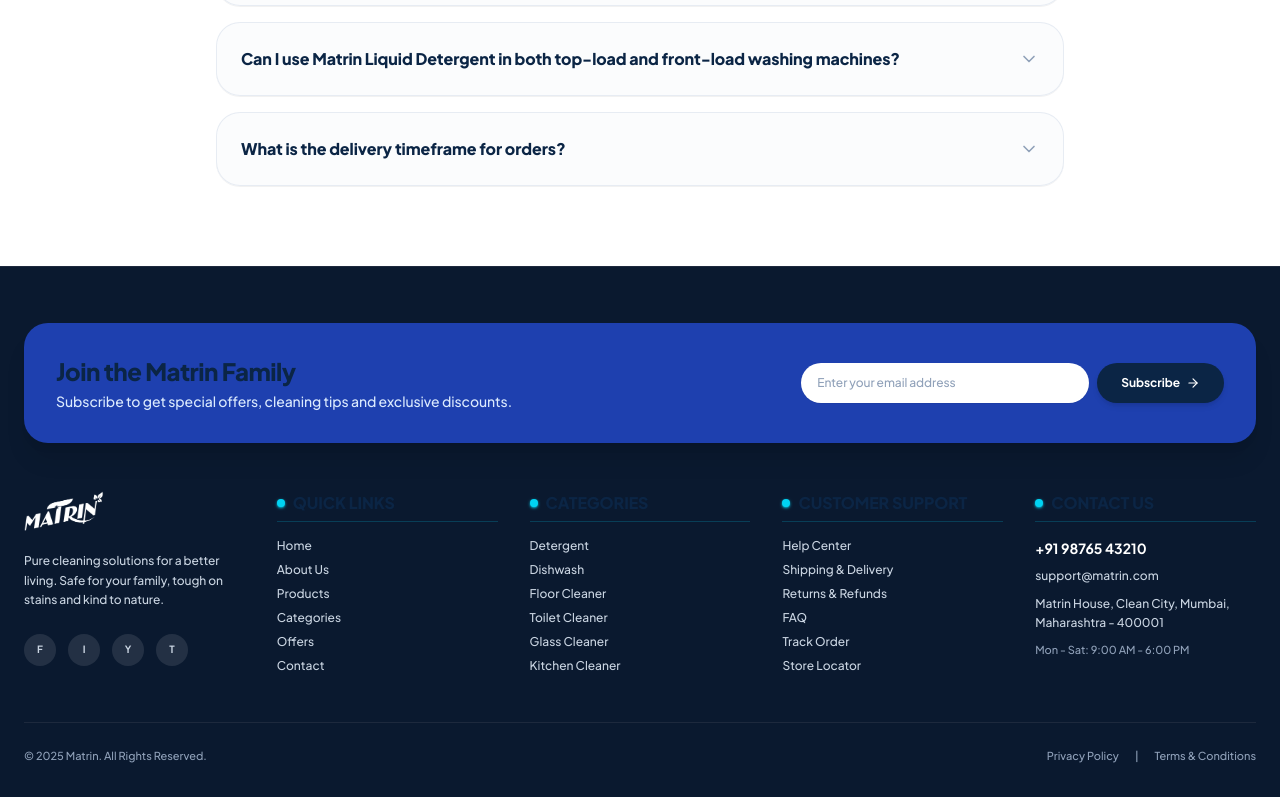
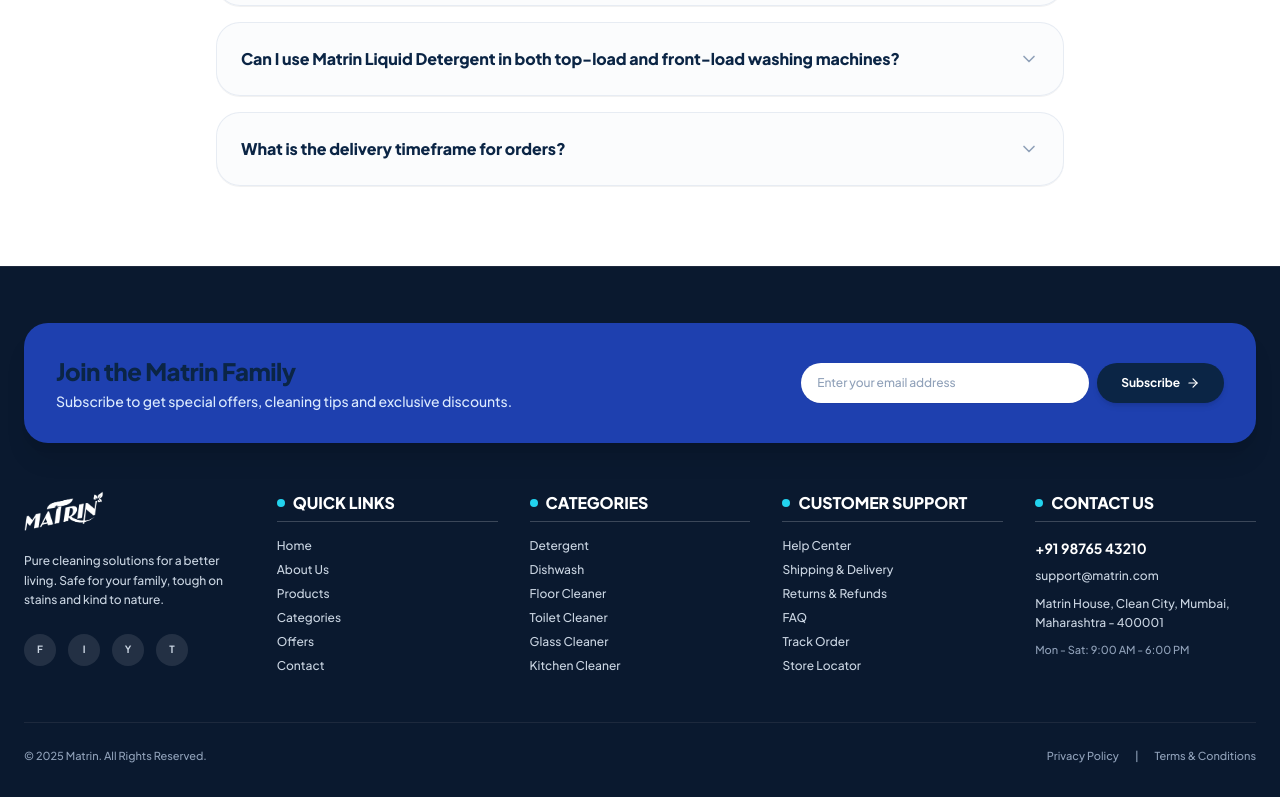
Before and after one commit to SMEETGAJERA876/MATIAN-STORE, a Next.js app: page / in a window 1280 px wide. Shown: the part 3736-4533 px from the top of the page. Built offline with nearby package versions, Linux system fonts and the light colour scheme.

Commit message:
Fix Footer column headers to 100% pure bright white text color #ffffff for maximum contrast

```diff
--- a/src/components/Footer.tsx
+++ b/src/components/Footer.tsx
@@ -84,9 +84,9 @@
 
           {/* Quick Links Column */}
           <div className="space-y-4">
-            <h4 className="text-sm sm:text-base font-black uppercase tracking-wider text-cyan-300 flex items-center gap-2 pb-1.5 border-b border-cyan-400/20">
-              <span className="h-2 w-2 rounded-full bg-cyan-400 shadow-sm shadow-cyan-400/80 shrink-0"></span>
-              <span>Quick Links</span>
+            <h4 className="text-[#ffffff] text-sm sm:text-base font-extrabold uppercase tracking-wider flex items-center gap-2 pb-1.5 border-b border-white/20">
+              <span className="h-2 w-2 rounded-full bg-[#22D3EE] shrink-0"></span>
+              <span style={{ color: "#ffffff" }}>Quick Links</span>
             </h4>
             <ul className="space-y-2 text-slate-300 font-medium">
               <li><Link href="/" className="hover:text-white transition">Home</Link></li>
@@ -100,9 +100,9 @@
 
           {/* Categories Column */}
           <div className="space-y-4">
-            <h4 className="text-sm sm:text-base font-black uppercase tracking-wider text-cyan-300 flex items-center gap-2 pb-1.5 border-b border-cyan-400/20">
-              <span className="h-2 w-2 rounded-full bg-cyan-400 shadow-sm shadow-cyan-400/80 shrink-0"></span>
-              <span>Categories</span>
+            <h4 className="text-[#ffffff] text-sm sm:text-base font-extrabold uppercase tracking-wider flex items-center gap-2 pb-1.5 border-b border-white/20">
+              <span className="h-2 w-2 rounded-full bg-[#22D3EE] shrink-0"></span>
+              <span style={{ color: "#ffffff" }}>Categories</span>
             </h4>
             <ul className="space-y-2 text-slate-300 font-medium">
               <li><Link href="/products?category=Laundry Care" className="hover:text-white transition">Detergent</Link></li>
@@ -116,9 +116,9 @@
 
           {/* Customer Support Column */}
           <div className="space-y-4">
-            <h4 className="text-sm sm:text-base font-black uppercase tracking-wider text-cyan-300 flex items-center gap-2 pb-1.5 border-b border-cyan-400/20">
-              <span className="h-2 w-2 rounded-full bg-cyan-400 shadow-sm shadow-cyan-400/80 shrink-0"></span>
-              <span>Customer Support</span>
+            <h4 className="text-[#ffffff] text-sm sm:text-base font-extrabold uppercase tracking-wider flex items-center gap-2 pb-1.5 border-b border-white/20">
+              <span className="h-2 w-2 rounded-full bg-[#22D3EE] shrink-0"></span>
+              <span style={{ color: "#ffffff" }}>Customer Support</span>
             </h4>
             <ul className="space-y-2 text-slate-300 font-medium">
               <li><Link href="/contact" className="hover:text-white transition">Help Center</Link></li>
@@ -132,9 +132,9 @@
 
           {/* Contact Us Column */}
           <div className="space-y-4">
-            <h4 className="text-sm sm:text-base font-black uppercase tracking-wider text-cyan-300 flex items-center gap-2 pb-1.5 border-b border-cyan-400/20">
-              <span className="h-2 w-2 rounded-full bg-cyan-400 shadow-sm shadow-cyan-400/80 shrink-0"></span>
-              <span>Contact Us</span>
+            <h4 className="text-[#ffffff] text-sm sm:text-base font-extrabold uppercase tracking-wider flex items-center gap-2 pb-1.5 border-b border-white/20">
+              <span className="h-2 w-2 rounded-full bg-[#22D3EE] shrink-0"></span>
+              <span style={{ color: "#ffffff" }}>Contact Us</span>
             </h4>
             <div className="space-y-2 text-slate-300 font-medium leading-relaxed">
               <div className="font-bold text-white text-sm">+91 98765 43210</div>
```
